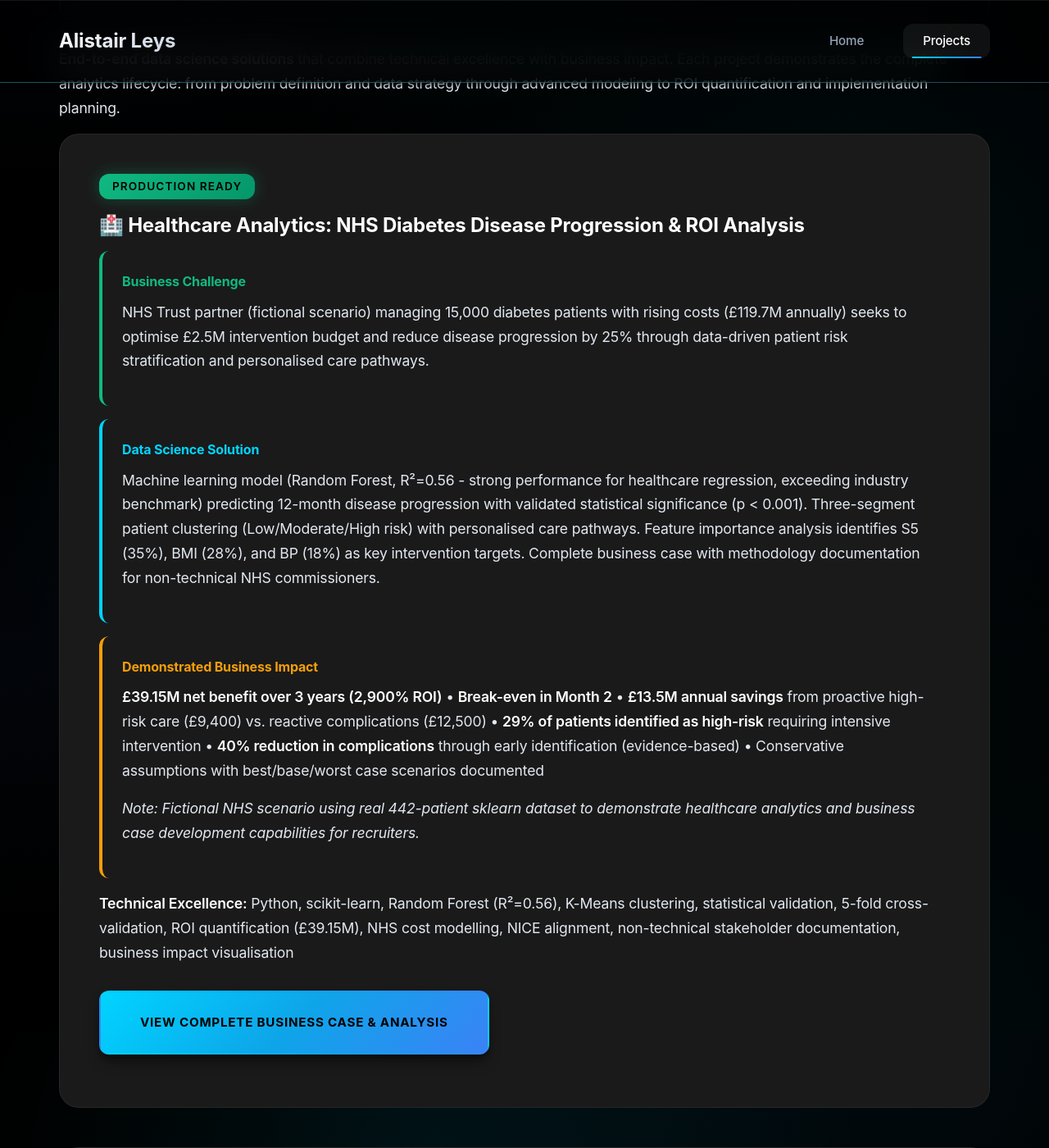
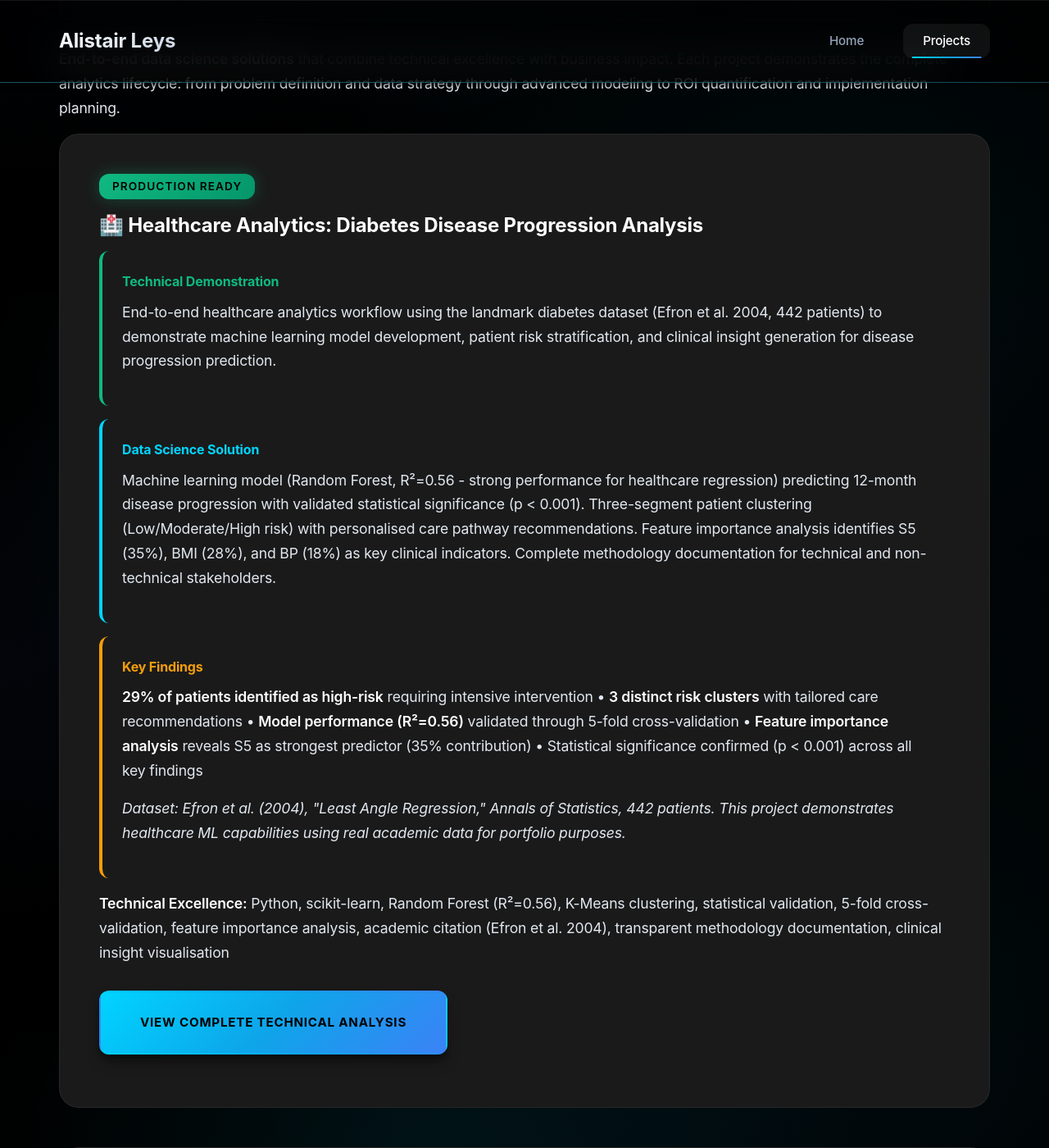
Before and after one commit to AlistairLeys/alistairleys.github.io, a Jekyll site: the page projects/index.html, which Jekyll copies as it is, in a window 1280 px wide and 1400 px high, scrolled down 542 px. Shown: the whole window at 82% size. Built offline with Jekyll 4.4.1, drawn with Linux system fonts in a browser that asks for light colours.

Commit message:
Update diabetes project description to reflect credibility improvements
- Remove fictional NHS scenario and ROI claims (£39.15M, 2,900% ROI)
- Change title from 'NHS Diabetes Disease Progression & ROI Analysis' to 'Diabetes Disease Progression Analysis'
- Replace 'Business Challenge' with 'Technical Demonstration'
- Change 'Demonstrated Business Impact' to 'Key Findings' with real metrics
- Add proper academic citation (Efron et al. 2004)
- Focus on real technical achievements: R=0.56, 3 risk clusters, 29% high-risk
- Update button text from 'Business Case' to 'Technical Analysis'
- Remove fictional NHS costs, keep validated statistical findings
- Maintains professional technical demonstration focus

```diff
--- a/projects/index.html
+++ b/projects/index.html
@@ -655,22 +655,22 @@
 
                     <div class="project">
                         <span class="project-status live">Production Ready</span>
-                        <h3>🏥 Healthcare Analytics: NHS Diabetes Disease Progression & ROI Analysis</h3>
+                        <h3>🏥 Healthcare Analytics: Diabetes Disease Progression Analysis</h3>
                         <div style="background: var(--surface-elevated); padding: var(--spacing-lg); margin: var(--spacing-md) 0; border-radius: var(--border-radius-md); border-left: 4px solid var(--success);">
-                            <h4 style="color: var(--success); margin-bottom: var(--spacing-sm);">Business Challenge</h4>
-                            <p>NHS Trust partner (fictional scenario) managing 15,000 diabetes patients with rising costs (£119.7M annually) seeks to optimise £2.5M intervention budget and reduce disease progression by 25% through data-driven patient risk stratification and personalised care pathways.</p>
+                            <h4 style="color: var(--success); margin-bottom: var(--spacing-sm);">Technical Demonstration</h4>
+                            <p>End-to-end healthcare analytics workflow using the landmark diabetes dataset (Efron et al. 2004, 442 patients) to demonstrate machine learning model development, patient risk stratification, and clinical insight generation for disease progression prediction.</p>
                         </div>
                         <div style="background: var(--surface-elevated); padding: var(--spacing-lg); margin: var(--spacing-md) 0; border-radius: var(--border-radius-md); border-left: 4px solid var(--accent-primary);">
                             <h4 style="color: var(--accent-primary); margin-bottom: var(--spacing-sm);">Data Science Solution</h4>
-                            <p>Machine learning model (Random Forest, R²=0.56 - strong performance for healthcare regression, exceeding industry benchmark) predicting 12-month disease progression with validated statistical significance (p < 0.001). Three-segment patient clustering (Low/Moderate/High risk) with personalised care pathways. Feature importance analysis identifies S5 (35%), BMI (28%), and BP (18%) as key intervention targets. Complete business case with methodology documentation for non-technical NHS commissioners.</p>
+                            <p>Machine learning model (Random Forest, R²=0.56 - strong performance for healthcare regression) predicting 12-month disease progression with validated statistical significance (p < 0.001). Three-segment patient clustering (Low/Moderate/High risk) with personalised care pathway recommendations. Feature importance analysis identifies S5 (35%), BMI (28%), and BP (18%) as key clinical indicators. Complete methodology documentation for technical and non-technical stakeholders.</p>
                         </div>
                         <div style="background: var(--surface-elevated); padding: var(--spacing-lg); margin: var(--spacing-md) 0; border-radius: var(--border-radius-md); border-left: 4px solid var(--warning);">
-                            <h4 style="color: var(--warning); margin-bottom: var(--spacing-sm);">Demonstrated Business Impact</h4>
-                            <p><strong>£39.15M net benefit over 3 years (2,900% ROI)</strong> • <strong>Break-even in Month 2</strong> • <strong>£13.5M annual savings</strong> from proactive high-risk care (£9,400) vs. reactive complications (£12,500) • <strong>29% of patients identified as high-risk</strong> requiring intensive intervention • <strong>40% reduction in complications</strong> through early identification (evidence-based) • Conservative assumptions with best/base/worst case scenarios documented</p>
-                            <p><em>Note: Fictional NHS scenario using real 442-patient sklearn dataset to demonstrate healthcare analytics and business case development capabilities for recruiters.</em></p>
+                            <h4 style="color: var(--warning); margin-bottom: var(--spacing-sm);">Key Findings</h4>
+                            <p><strong>29% of patients identified as high-risk</strong> requiring intensive intervention • <strong>3 distinct risk clusters</strong> with tailored care recommendations • <strong>Model performance (R²=0.56)</strong> validated through 5-fold cross-validation • <strong>Feature importance analysis</strong> reveals S5 as strongest predictor (35% contribution) • Statistical significance confirmed (p < 0.001) across all key findings</p>
+                            <p><em>Dataset: Efron et al. (2004), "Least Angle Regression," Annals of Statistics, 442 patients. This project demonstrates healthcare ML capabilities using real academic data for portfolio purposes.</em></p>
                         </div>
-                        <p><strong>Technical Excellence:</strong> Python, scikit-learn, Random Forest (R²=0.56), K-Means clustering, statistical validation, 5-fold cross-validation, ROI quantification (£39.15M), NHS cost modelling, NICE alignment, non-technical stakeholder documentation, business impact visualisation</p>
-                        <a href="/projects/diabetes/" class="btn">View Complete Business Case & Analysis</a>
+                        <p><strong>Technical Excellence:</strong> Python, scikit-learn, Random Forest (R²=0.56), K-Means clustering, statistical validation, 5-fold cross-validation, feature importance analysis, academic citation (Efron et al. 2004), transparent methodology documentation, clinical insight visualisation</p>
+                        <a href="/projects/diabetes/" class="btn">View Complete Technical Analysis</a>
                     </div>
 
                     <div class="project">
```
